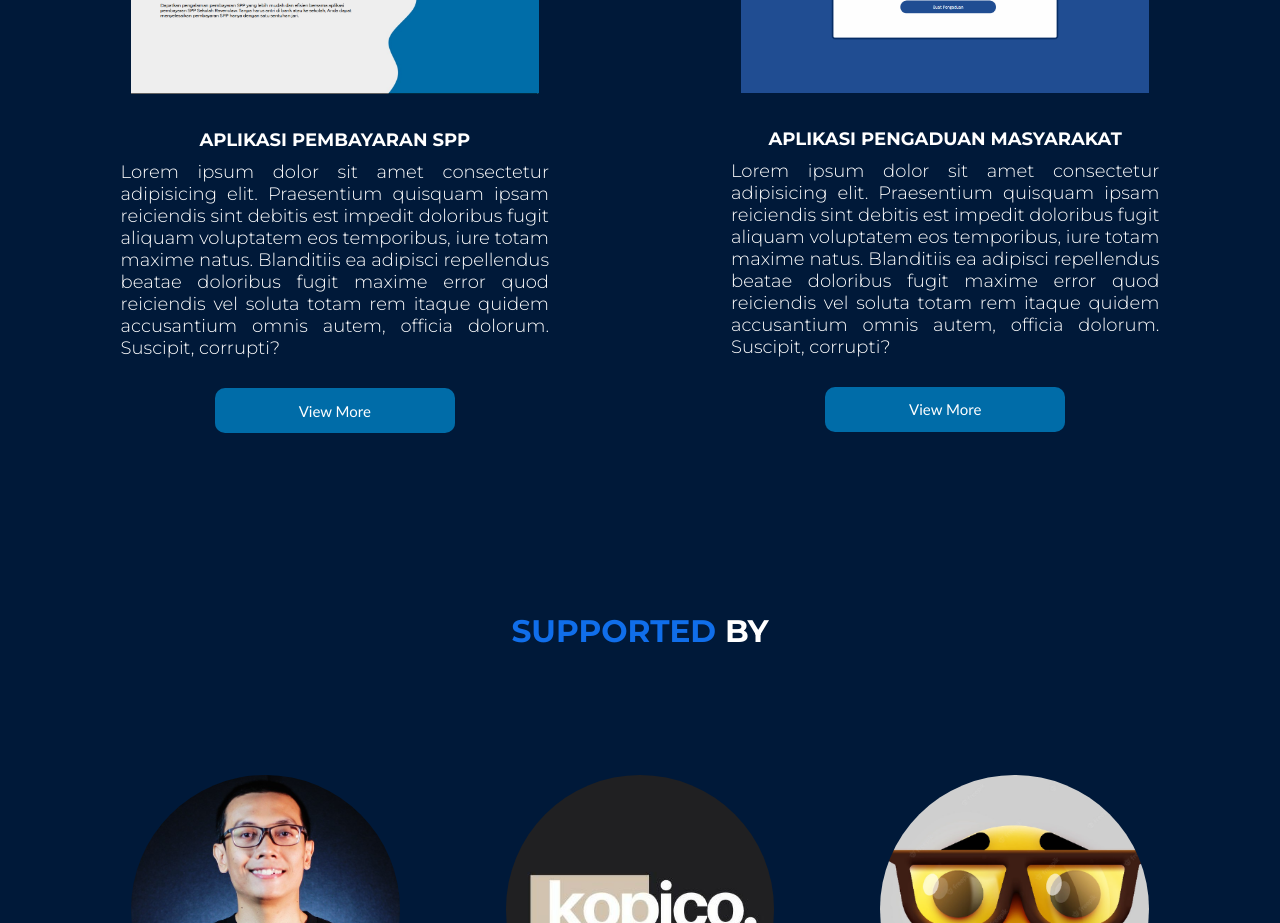
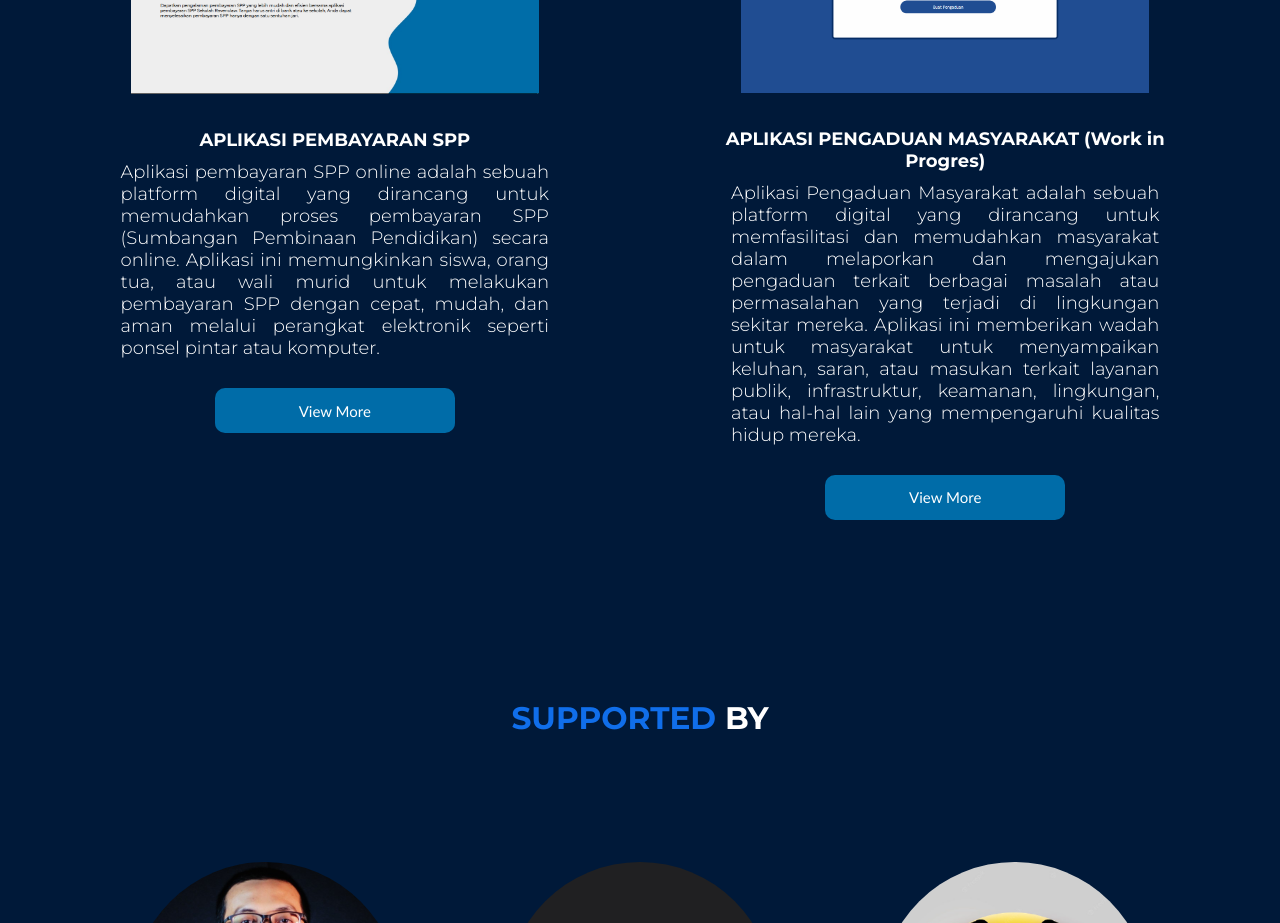
Before and after one commit to XieHuxein/portfolio-v1, a plain HTML site: page index.html in a window 1280 px wide. Shown: the part 1860-2783 px from the top of the page. Drawn offline with nearby package versions, Linux system fonts and the light colour scheme.

Commit message:
update deskripsi aplikasi+status

```diff
--- a/index.html
+++ b/index.html
@@ -1,5 +1,6 @@
 <!DOCTYPE html>
 <html lang="en">
+
 <head>
   <meta charset="UTF-8" />
   <meta http-equiv="X-UA-Compatible" content="IE=edge" />
@@ -8,17 +9,14 @@
   <!-- fonts -->
   <link rel="preconnect" href="https://fonts.googleapis.com" />
   <link rel="preconnect" href="https://fonts.gstatic.com" crossorigin />
-    <link
-      href="https://fonts.googleapis.com/css2?family=Poppins:ital,wght@0,300;0,800;1,500;1,700&display=swap"
-      rel="stylesheet"
-    />
+  <link href="https://fonts.googleapis.com/css2?family=Poppins:ital,wght@0,300;0,800;1,500;1,700&display=swap"
+    rel="stylesheet" />
 
   <link rel="preconnect" href="https://fonts.googleapis.com" />
   <link rel="preconnect" href="https://fonts.gstatic.com" crossorigin />
   <link
     href="https://fonts.googleapis.com/css2?family=Montserrat:ital,wght@0,300;0,400;0,700;1,500;1,700&family=Poppins:ital,wght@0,300;0,800;1,500;1,700&display=swap"
-      rel="stylesheet"
-    />
+    rel="stylesheet" />
 
   <!-- feather icons -->
   <script src="https://unpkg.com/feather-icons"></script>
@@ -27,6 +25,7 @@
   <link rel="stylesheet" href="css/style.css" />
   <title>Husein Portfolio Website.</title>
 </head>
+
 <body>
   <!-- navbar -->
   <nav class="navbar">
@@ -67,11 +66,13 @@
       <div class="content">
         <h3>My Profile</h3>
         <p>
-            Introducing, I am Husein, I am a web developer and I am a graduate of SMKN 6 KOTA BEKASI majoring in Software Engineering, I have basic skills and understanding of HTML5, CSS3, PHP, and MYSQL
+          Introducing, I am Husein, I am a web developer and I am a graduate of SMKN 6 KOTA BEKASI majoring in Software
+          Engineering, I have basic skills and understanding of HTML5, CSS3, PHP, and MYSQL
         </p>
         <br />
         <p>
-           In addition to web development skills, I also have the ability to work in teams, adapt easily, learn new things relatively quickly
+          In addition to web development skills, I also have the ability to work in teams, adapt easily, learn new
+          things relatively quickly
         </p>
       </div>
     </div>
@@ -88,13 +89,10 @@
         <div class="card-details">
           <h2>APLIKASI PEMBAYARAN SPP</h2>
           <p>
-              Lorem ipsum dolor sit amet consectetur adipisicing elit.
-              Praesentium quisquam ipsam reiciendis sint debitis est impedit
-              doloribus fugit aliquam voluptatem eos temporibus, iure totam
-              maxime natus. Blanditiis ea adipisci repellendus beatae doloribus
-              fugit maxime error quod reiciendis vel soluta totam rem itaque
-              quidem accusantium omnis autem, officia dolorum. Suscipit,
-              corrupti?
+            Aplikasi pembayaran SPP online adalah sebuah platform digital yang dirancang untuk memudahkan proses
+            pembayaran SPP (Sumbangan Pembinaan Pendidikan) secara online. Aplikasi ini memungkinkan siswa, orang tua,
+            atau wali murid untuk melakukan pembayaran SPP dengan cepat, mudah, dan aman melalui perangkat elektronik
+            seperti ponsel pintar atau komputer.
           </p>
           <a href="#"><button class="card-btn">View More</button></a>
         </div>
@@ -102,15 +100,13 @@
       <div class="card">
         <img src="img/project-2.PNG" alt="Laporan.png" class="card-img" />
         <div class="card-details">
-            <h2>APLIKASI PENGADUAN MASYARAKAT</h2>
+          <h2>APLIKASI PENGADUAN MASYARAKAT (Work in Progres)</h2>
           <p>
-              Lorem ipsum dolor sit amet consectetur adipisicing elit.
-              Praesentium quisquam ipsam reiciendis sint debitis est impedit
-              doloribus fugit aliquam voluptatem eos temporibus, iure totam
-              maxime natus. Blanditiis ea adipisci repellendus beatae doloribus
-              fugit maxime error quod reiciendis vel soluta totam rem itaque
-              quidem accusantium omnis autem, officia dolorum. Suscipit,
-              corrupti?
+            Aplikasi Pengaduan Masyarakat adalah sebuah platform digital yang dirancang untuk memfasilitasi dan
+            memudahkan masyarakat dalam melaporkan dan mengajukan pengaduan terkait berbagai masalah atau permasalahan
+            yang terjadi di lingkungan sekitar mereka. Aplikasi ini memberikan wadah untuk masyarakat untuk menyampaikan
+            keluhan, saran, atau masukan terkait layanan publik, infrastruktur, keamanan, lingkungan, atau hal-hal lain
+            yang mempengaruhi kualitas hidup mereka.
           </p>
           <a href="#"><button class="card-btn">View More</button></a>
         </div>
@@ -153,10 +149,7 @@
   <footer class="footer" id="contact">
     <div class="socials">
       <a href="https://wa.me/6283852436661"><i data-feather="phone"></i></a>
-        <a
-          href="https://www.instagram.com/invites/contact/?i=16zfnwri6qsid&utm_content=n1y70nn"
-          ><i data-feather="instagram"></i
-        ></a>
+      <a href="https://www.instagram.com/xie_huxenn"><i data-feather="instagram"></i></a>
       <a href="#"><i data-feather="mail"></i></a>
       <a href="#"><i data-feather="linkedin"></i></a>
     </div>
@@ -179,4 +172,5 @@
   <script src="js/script.js"></script>
   <!-- My Script Jawa end -->
 </body>
+
 </html>
```
Lines whose indentation alone changed are shown as unchanged.
